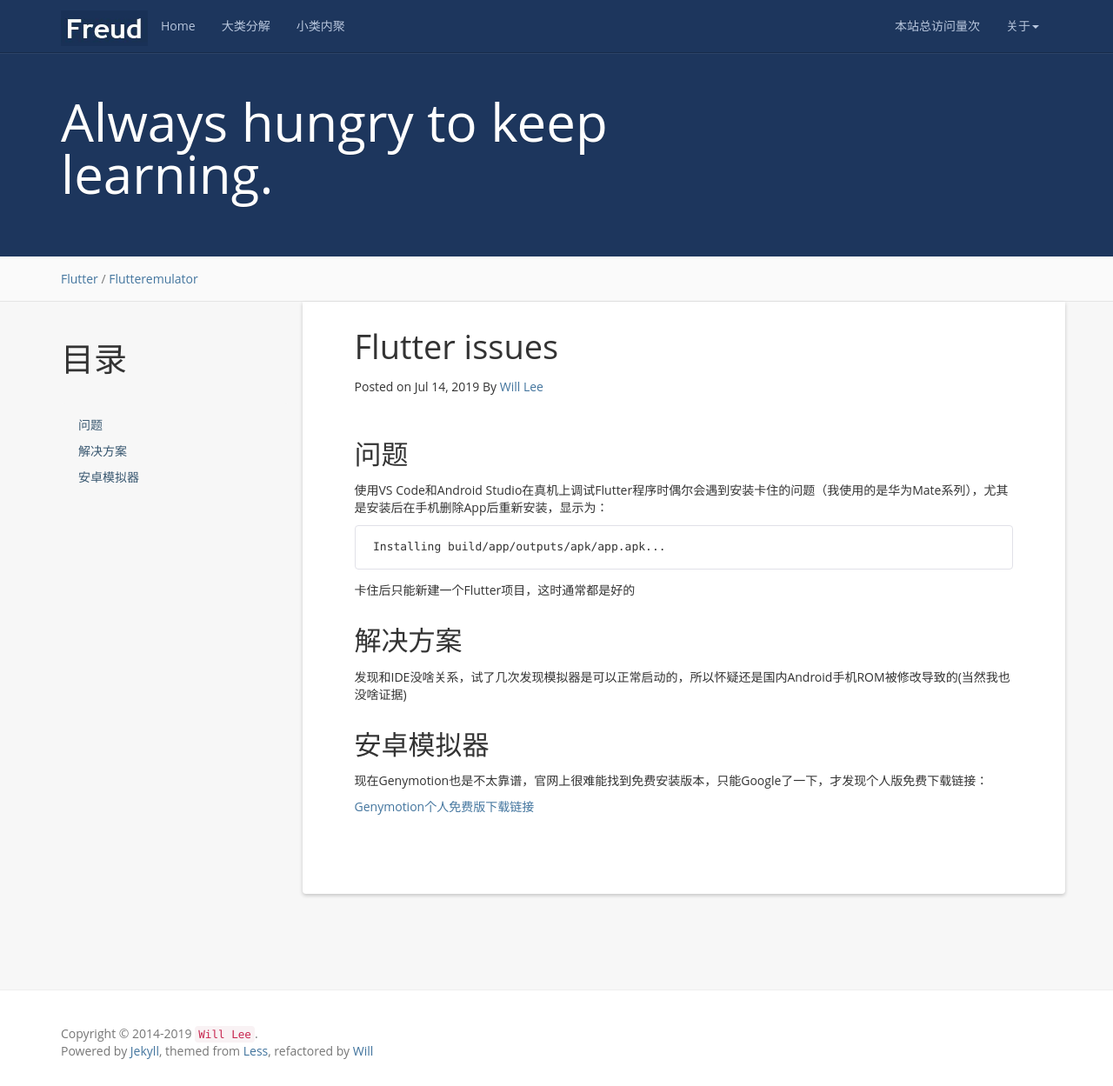
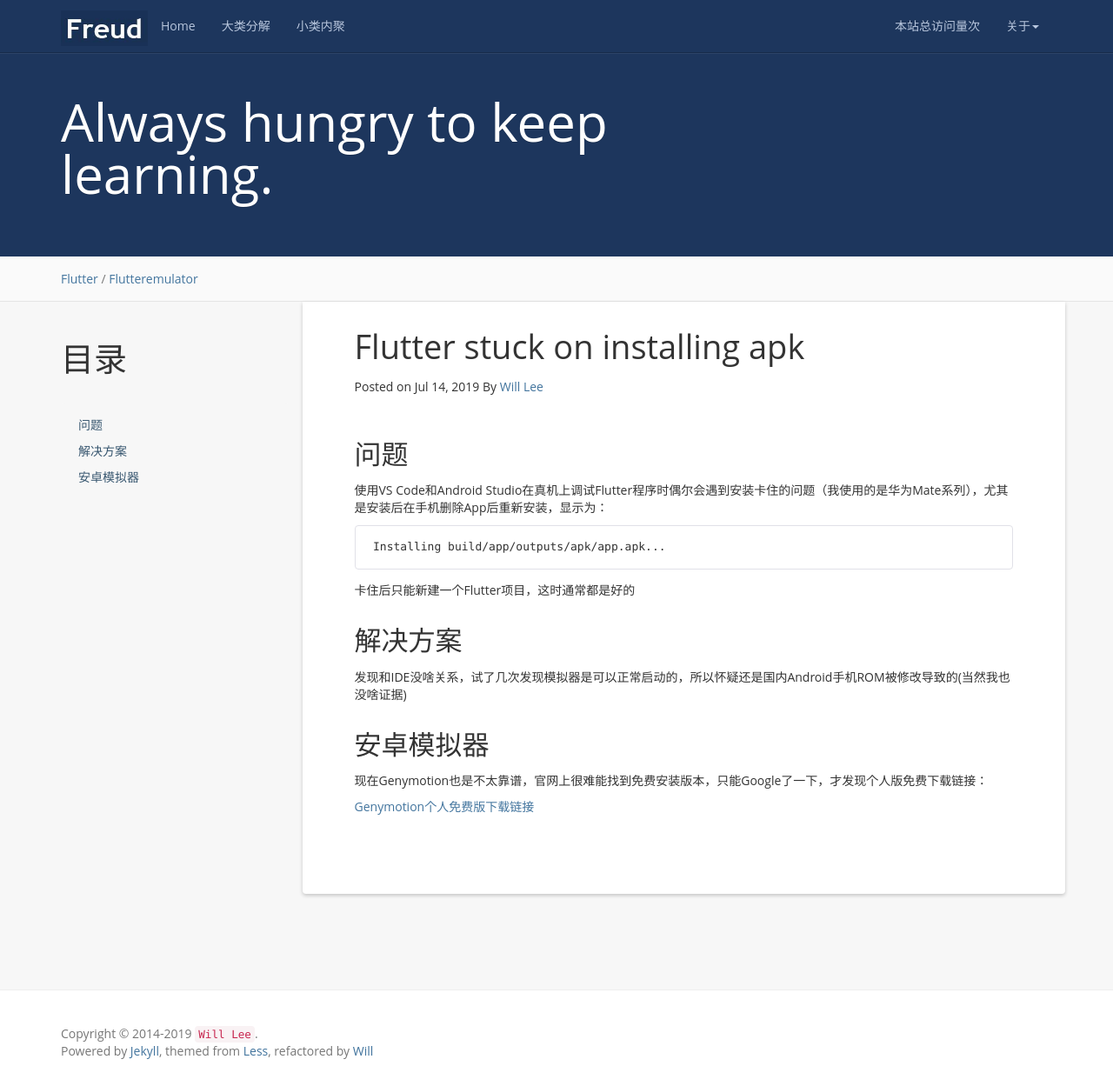
Before and after one commit to rocmac/rocmac.github.io, a Jekyll site: the page built from _posts/2019-07-15-Flutter stuck on installing apk.md, in a window 1280 px wide and 1249 px high. Shown: the whole window at 87% size. Built offline with Jekyll 4.4.1, drawn with Linux system fonts in a browser that asks for light colours; nearby versions of some CDN libraries; a script that is not in the unit is left out; comment, search, counter and statistics services are not loaded.

Commit message:
flutter stuck on installing apk

```diff
--- a/_posts/2019-07-15-Flutter issues.md
+++ b/_posts/2019-07-15-Flutter stuck on installing apk.md
@@ -1,6 +1,6 @@
 ---
 layout: post
-title:  Flutter issues
+title:  Flutter stuck on installing apk
 date:   2019-07-15 00:00:00 +0300
 categories: Flutter
 tag: [Flutter, emulator] # add tag
```
